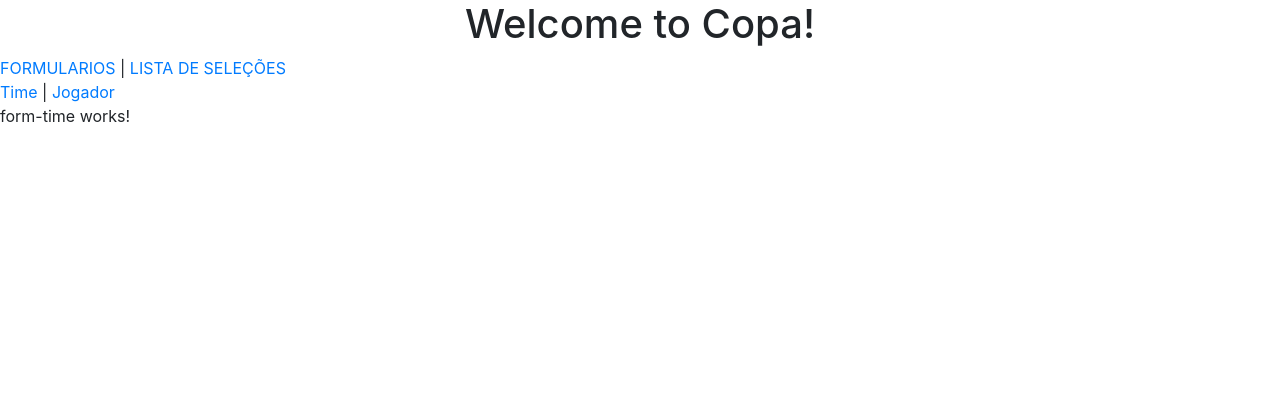
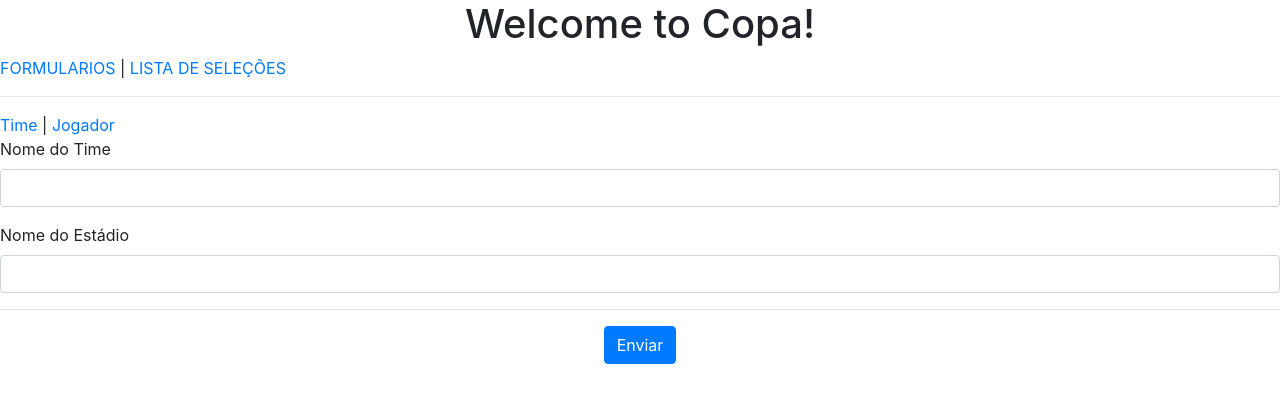
Before and after one commit to matheusBrondani/copaStefaniniAngular, an Angular app: page /form/time in a window 1280 px wide. Shown: the top 402 px of the page. Built offline with nearby package versions, Linux system fonts and the light colour scheme.

Commit message:
HTML do form time

```diff
--- a/src/app/app.component.html
+++ b/src/app/app.component.html
@@ -8,6 +8,7 @@
                 <a routerLink="/form" routerLinkActive="active">FORMULARIOS</a> |
                 <a routerLink="/list" routerLinkActive="active">LISTA DE SELEÇÕES</a>
             </nav>
+            <hr />
           <router-outlet></router-outlet>
       </div>
   </main>
--- a/src/app/form-time/form-time.component.html
+++ b/src/app/form-time/form-time.component.html
@@ -1,3 +1,18 @@
-<p>
-  form-time works!
-</p>
+<!-- <div class="alert alert-success" role="alert">
+  Formulário enviado com sucesso!
+</div> -->
+
+<form>
+  <div class="form-group">
+    <label class="control-label" for="nome">Nome do Time</label>
+    <input type="text" class="form-control" name="nome" id="nome">
+  </div>
+  <div class="form-group">
+    <label class="control-label" for="email">Nome do Estádio</label>
+    <input type="text" class="form-control" name="email" id="email">
+  </div>
+  <hr />
+  <div class="form-group text-center">
+    <button type="submit" class="btn btn-primary">Enviar</button>
+  </div>
+</form>
```
